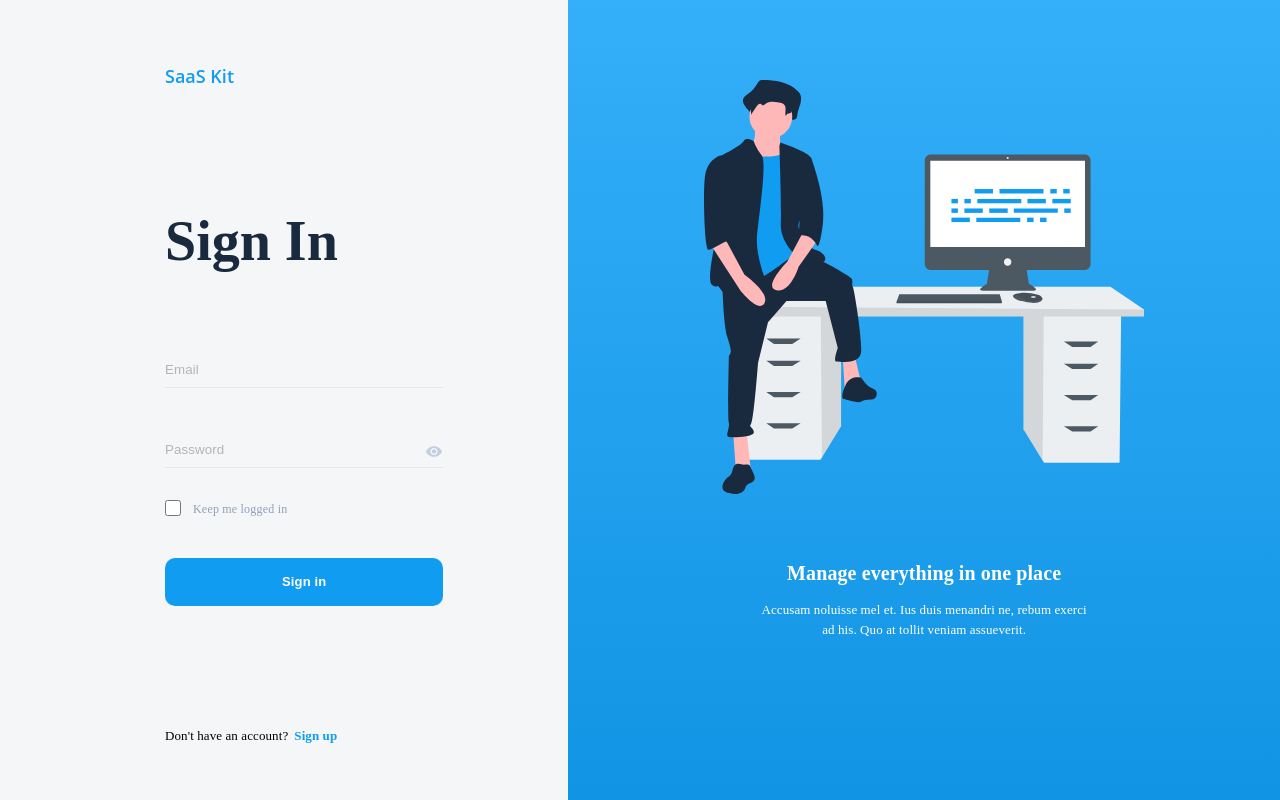
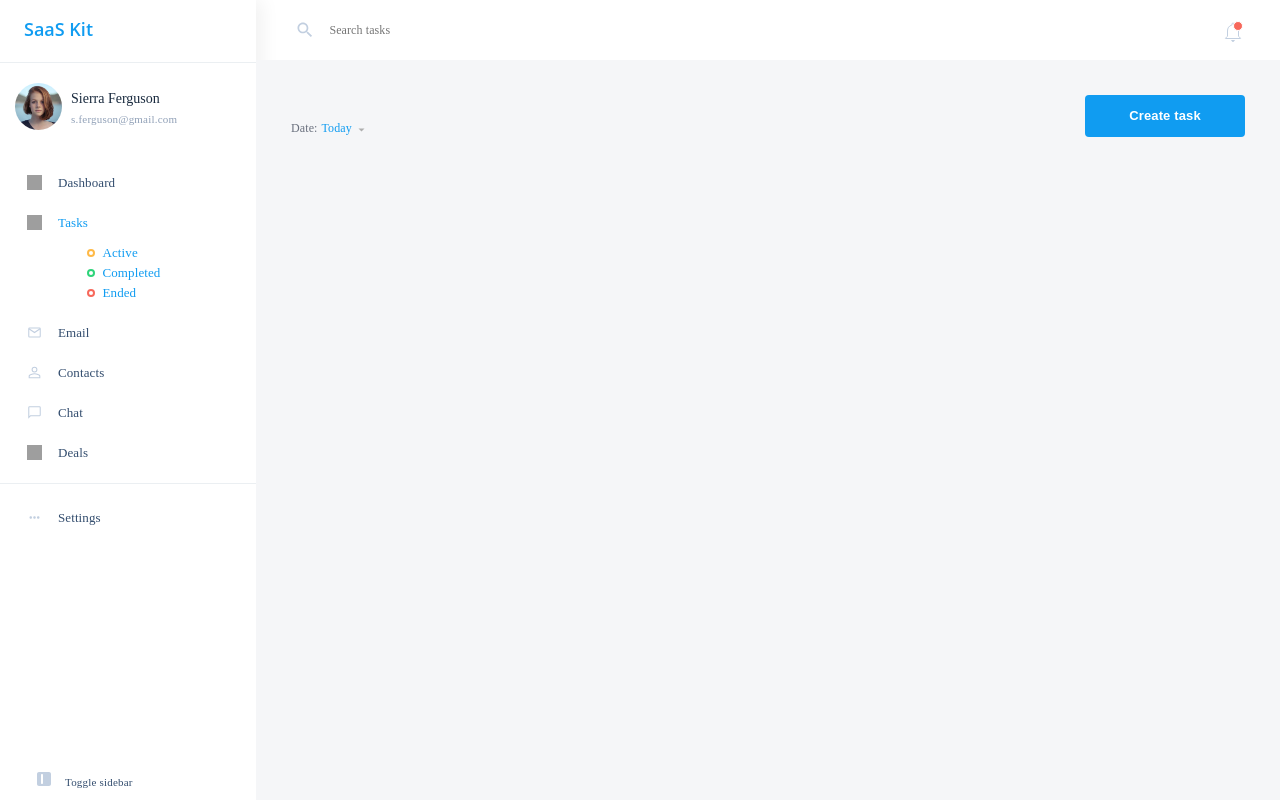
Before and after one commit to chrisfromhood/Saas-UI-Kit-App, a React (Create React App) app: page /deals in a window 1280 px wide. Before the commit this address led to /. Shown: the top 800 px of the page. Built offline with nearby package versions, Linux system fonts and the light colour scheme; grey boxes are pictures that could not be loaded.

Commit message:
Setting layout and adding components for new Deals page

```diff
--- a/src/App.js
+++ b/src/App.js
@@ -1,6 +1,7 @@
 import { Switch, Redirect, Route } from "react-router-dom";
 import Homepage from "./pages/Homepage/Homepage";
 import Tasks from "./pages/Tasks/Tasks";
+import Deals from "./pages/Deals/Deals";
 
 // import cs from "./App.module.css";
 
@@ -8,6 +9,7 @@ function App() {
   return (
     <Switch>
       <Route path="/tasks" exact component={Tasks} />
+      <Route path="/deals" exact component={Deals} />
       <Route path="/" exact component={Homepage} />
       <Redirect to="/" />
     </Switch>
--- /dev/null
+++ b/src/pages/Deals/Deals.js
@@ -0,0 +1,42 @@
+import cs from "./Deals.module.css";
+import Sidebar from "../../components/Sidebar";
+import Searchbar from "../../components/Searchbar";
+
+import arrowIcon from "../../assets/img/icons/arrow.svg";
+
+function Deals() {
+    return (
+        <div>
+
+            <div className={cs["container"]}>
+
+                <Searchbar />
+
+                <Sidebar />
+
+                <div className={cs["content"]}>
+                    <div className={cs["header-section"]}>
+                        <div className={cs["sort-feature_wrapper"]}>
+                            <div className={cs["sort-feature_date"]}>
+                                <p>
+                                    Date:<span>Today</span>
+                                    <img src={arrowIcon} alt="Arrow Down Icon" />
+                                </p>
+                            </div>
+
+                        </div>
+
+                        <div className={cs["btn-wrapper"]}>
+                            <button className={cs["btn-default"]}> Create task</button>
+                        </div>
+                    </div>
+
+                </div>
+
+            </div>
+
+        </div>
+    );
+}
+
+export default Deals;
--- /dev/null
+++ b/src/pages/Deals/Deals.module.css
@@ -0,0 +1,80 @@
+
+.container {
+    display: grid;
+
+    grid-template-columns: 25.6rem 1fr;
+    grid-template-rows: 6rem minmax(100vh, auto);
+
+    grid-template-areas: "sidebar searchbar" "sidebar content";
+  }
+
+  .content {
+    grid-area: content;
+    background-color: var(--color-background-gray);
+
+    .header-section {
+      width: 100%;
+      display: flex;
+      align-items: flex-end;
+      justify-content: space-between;
+      margin-bottom: 2.4rem;
+
+      .sort-feature_wrapper {
+        justify-content: space-between;
+
+        .sort-feature_date{
+          display: inline-block;
+          color: var(--color-neutral-gray);
+          cursor: pointer;
+          margin-left: 3.5rem;
+          margin-top: 5.9rem;
+
+          p {
+            font-weight: normal;
+            font-size: 1.2rem;
+            line-height: 1.8rem;
+            letter-spacing: 0.1px;
+
+            span {
+              margin-left: 0.4rem;
+              color: var(--color-accent-blue);
+            }
+
+            img {
+              height: 0.4rem;
+              width: 0.7rem;
+              margin-left: 0.6rem;
+            }
+
+            img:hover {
+              fill: var(--color-accent-blue);
+            }
+          }
+        }
+      }
+    }
+    .btn-wrapper {
+
+      .btn-default {
+        display: inline-block;
+        height: 4.2rem;
+        width: 16rem;
+        border-radius: 0.4rem;
+        border: none;
+        background-color: var(--color-accent-blue);
+        margin-right: 3.5rem;
+        text-align: center;
+        padding: 1.1rem 1.4rem;
+        color: var(--color-white);
+        text-decoration: none;
+        font-weight: 600;
+        font-size: 1.3rem;
+        line-height: 2rem;
+        letter-spacing: 0.01em;
+      }
+
+      .btn-default:hover {
+        box-shadow: 0px 4px 10px rgba(16, 156, 241, 0.24);
+      }
+    }
+  }
```
